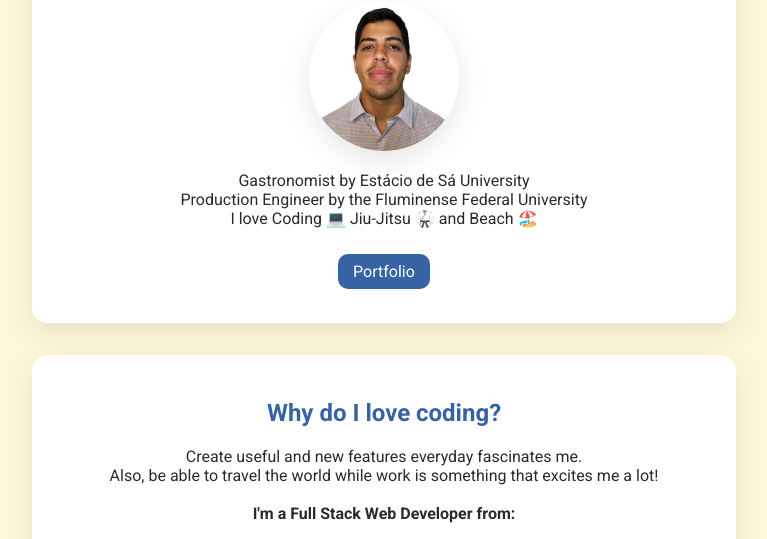
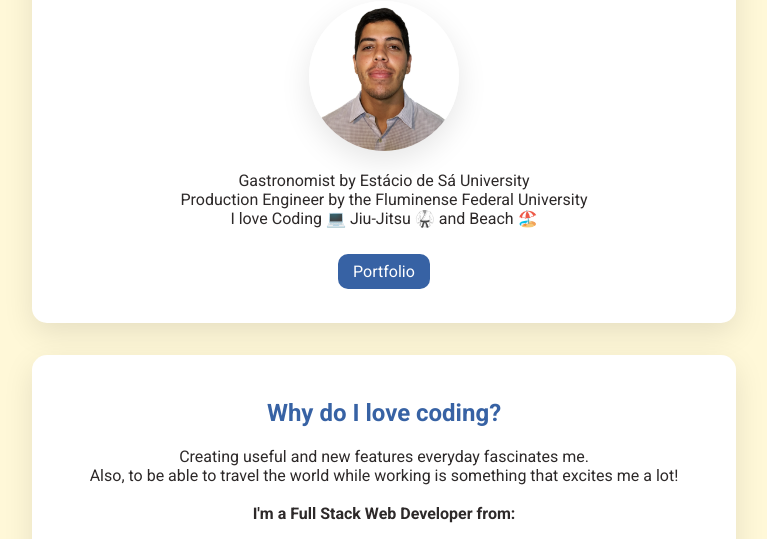
Before and after one commit to zimer69/profile, a website: page index.html in a window 1280 px wide. Shown: the part 144-683 px from the top of the page, without its empty margins (256-1023 px from the left). Drawn offline with Linux system fonts and the light colour scheme.

Commit message:
fixing text

```diff
--- a/index.html
+++ b/index.html
@@ -28,7 +28,7 @@
 
   <div class="profile">
     <h2>Why do I love coding?</h2>
-    <p>Create useful and new features everyday fascinates me.<br>Also, be able to travel the world while work is
+    <p>Creating useful and new features everyday fascinates me.<br>Also, to be able to travel the world while working is
       something that excites me a lot!<br><br><strong>I'm a Full Stack Web Developer from:</strong><br><br>
       <a id = "lewagon" href="certificate.html"><img id="lewagon-logo"
         src="images/lewagon-azul.svg" alt="Le wagon Logo"></a>
```
